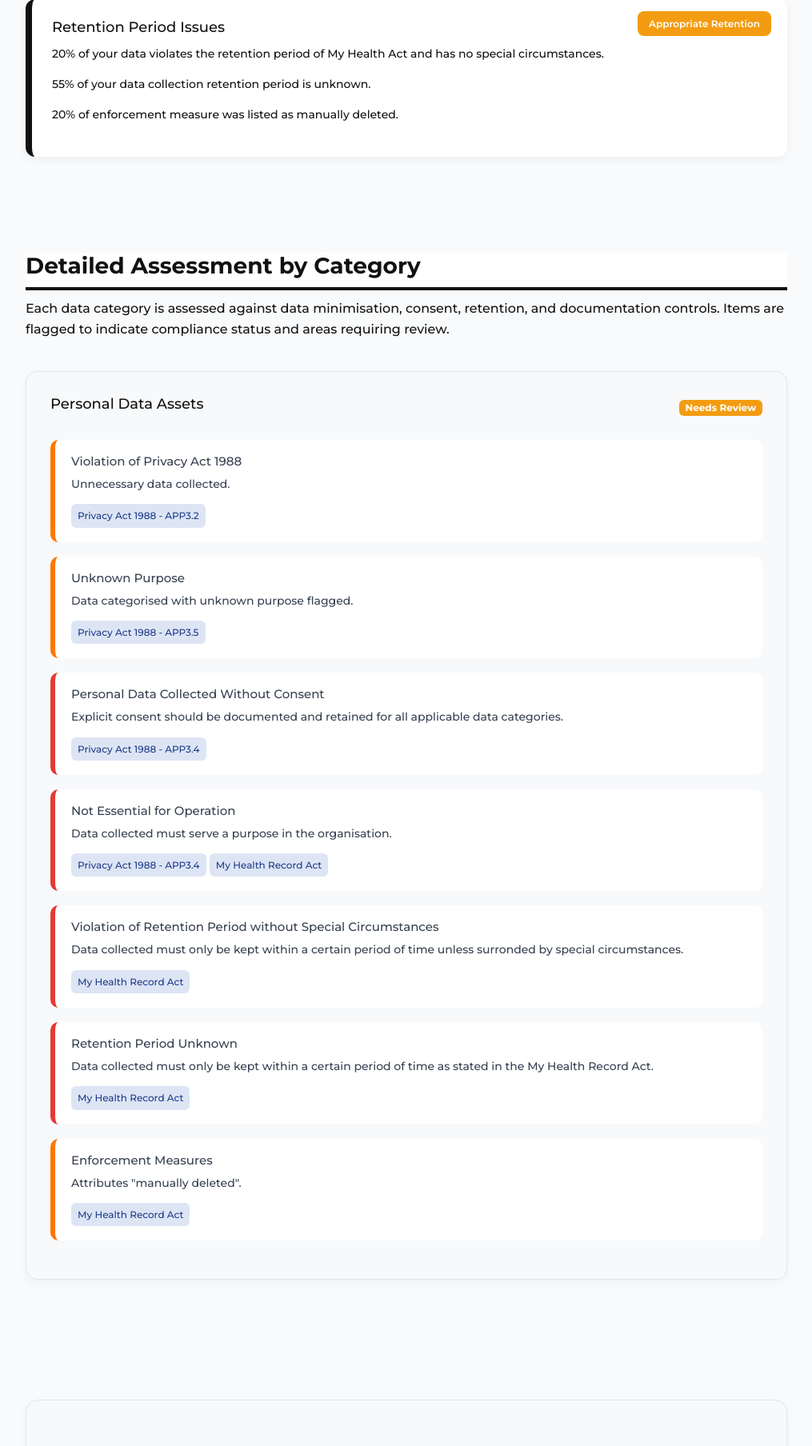
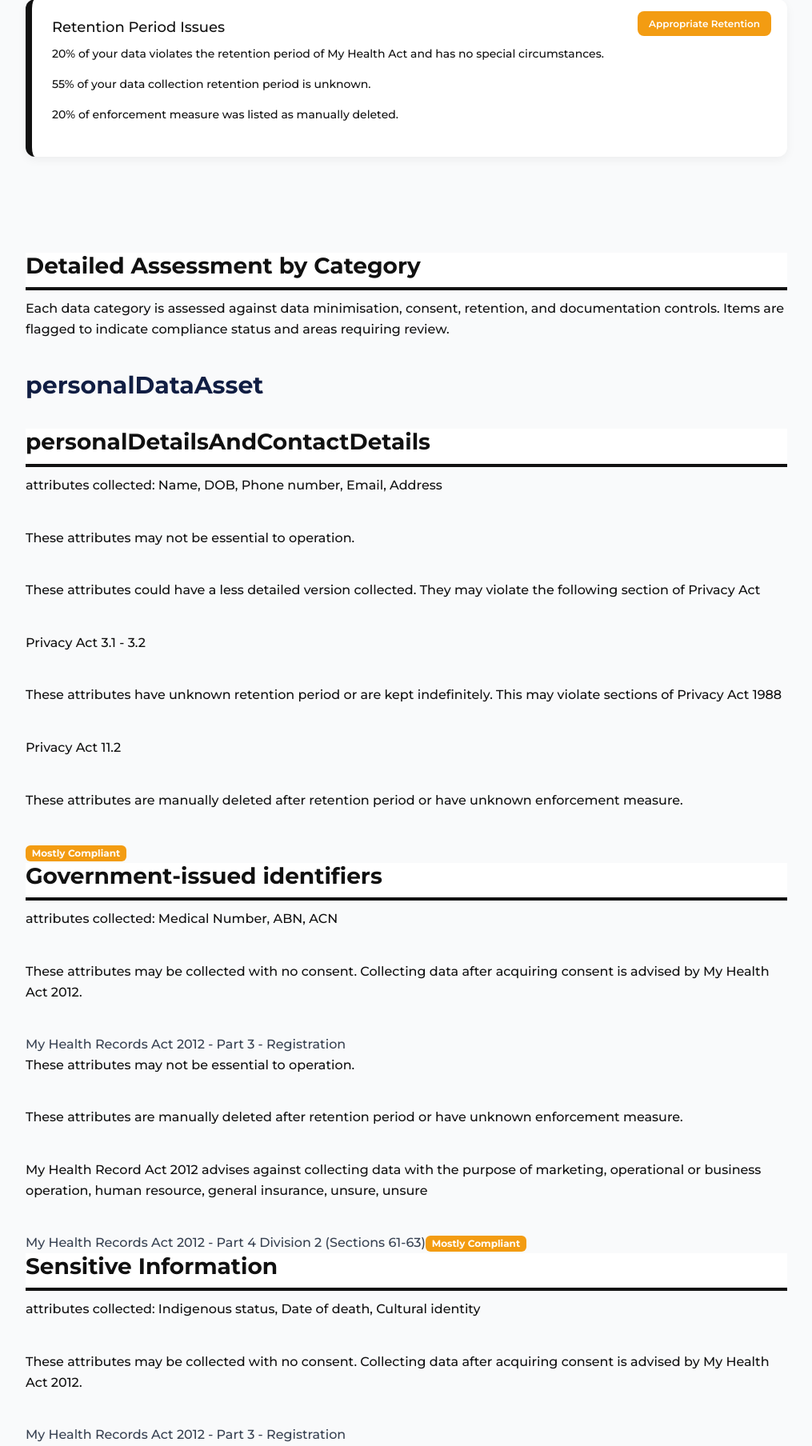
Before and after one commit to jiji-jpg/Data_Minimisation, a Flask app: page /report in a window 1280 px wide. Shown: the part 2122-3930 px from the top of the page at 80% size, without its empty margins (132-1147 px from the left). Run offline with Flask 3, Linux system fonts and the light colour scheme.

Commit message:
executive summary

```diff
--- a/Frontend/static/js/script_latest.js
+++ b/Frontend/static/js/script_latest.js
@@ -10,52 +10,92 @@ document.addEventListener("DOMContentLoaded", async () => {
     const mhrAct = await mhrRes.json();
     const privacyAct = await privacyRes.json();
 
+    // - Loop through categories
+    const categories = data[1][0].personalDataAsset;
+
+    let badCategoryCount = 0;
+
     // == Key Findings ==
     // purpose violation MHR Act
     const purposeResult = calculateFromRules(data, mhrAct, "purpose");
+    const consentResult = calculateFromRules(data, mhrAct, "consent");
+    const lessDetailedResult = calculateFromRules(data, privacyAct, "lessDetailed");
+    const essentialResult = calculateFromRules(data, privacyAct, "essential");
+    const retentionResult = calculateRetentionIssues(data, mhrAct);
+
+    if (document.getElementById("mhr-result")) {
     document.getElementById("mhr-result").textContent =
         `${purposeResult.violation}% of your data violates the purpose of My Health Record Act.`;
 
-    // purpose = unsure
     document.getElementById("purpose-unsure-result").textContent =
         `${purposeResult.unsure}% of your data collection purpose is unknown.`;
 
-    // consent = no
-    const consentResult = calculateFromRules(data, mhrAct, "consent");
     document.getElementById("consent-result").textContent =
         `${consentResult.violation}% of data was collected without patient consent, while ${consentResult.unsure}% are unsure.`;
 
-    // less details = yes
-    const lessDetailedResult = calculateFromRules(data, privacyAct, "lessDetailed");
     document.getElementById("less-detailed-result").textContent =
         `${lessDetailedResult.violation}% of attributes can have less detailed version collected, while ${lessDetailedResult.unsure}% are unsure.`;
 
-    // essential = no
-    const essentialResult = calculateFromRules(data, privacyAct, "essential");
     document.getElementById("non-essential-result").textContent =
         `${essentialResult.violation}% of attributes are not essential, while ${essentialResult.unsure}% are unsure.`;
 
-    // retention period voilates MyHealthAct/no special circumstances
-    const retentionResult = calculateRetentionIssues(data, mhrAct);
     document.getElementById("retention-result").textContent =
         `${retentionResult.violation}% of retention periods violate My Health Record Act and have no special circumstances.`;
 
-    // retention period = unknown
     document.getElementById("retention-unknown-result").textContent =
         `${retentionResult.unsure}% of retention periods are undefined or uncertain.`;
 
-    // manual deletion enforced
     document.getElementById("manual-delete-result").textContent =
         `${retentionResult.manualDeleted}% of enforcement measures rely on manual deletion.`;
+    }
 
     // == End of Key Findings ==
 
     // -------------------------------------
 
     // == Executive Summary ==
+    // Total categories assessed
+    const totalCategoriesEl = document.getElementById("total-categories");
+        if (totalCategoriesEl) {
+            totalCategoriesEl.textContent = categories.length;
+        }
 
-    // - Create counter for category with violations
-    let badCategoryCount = 0;
+    // Recommendations count (static for now)
+    const recommendationsEl = document.getElementById("recommendations-count");
+        if (recommendationsEl) {
+            const recommendationCards = document.querySelectorAll(".recommended-actions article");
+            recommendationsEl.textContent = recommendationCards.length;
+        }
+
+    // Score labels (Medium / High)
+    function getScoreLabel(score) {
+        if (score > 20/3) return "High";
+        if (score > 10/3) return "Medium";
+        return "Low";
+    }
+
+    function getScoreColor(score) {
+        if (score > 20/3) return "#1bb273"; // green
+        if (score > 10/3) return "#f39c12"; // orange
+        return "#ff002f"; // red
+    }
+
+    // Calculation for Minimisation & Retention Scores
+    const minimisationScore = calculateMinimisationScore(data);
+    const retentionScore = calculateRetentionScore(data);
+
+    const minimisationScoreEl = document.getElementById("minimisation-score");
+        if (minimisationScoreEl) {
+            minimisationScoreEl.textContent = getScoreLabel(minimisationScore);
+            minimisationScoreEl.style.color = getScoreColor(minimisationScore);
+        }
+
+    const retentionScoreEl = document.getElementById("retention-score");
+        if (retentionScoreEl) {
+            retentionScoreEl.textContent = getScoreLabel(retentionScore);
+            retentionScoreEl.style.color = getScoreColor(retentionScore);
+        }
+
     // == End of Executive Summary
 
     // -------------------------------------
@@ -63,17 +103,14 @@ document.addEventListener("DOMContentLoaded", async () => {
     // == Detailed Findings by Categories ==
     const container = document.getElementById("findingsByCategories")
 
-
+    if (container)
+    {
     // - Get if collect MHR
     const MHR_COLLECTED = checkMHR(data[0]["collectMyHealthRecord"])
 
     // - Get Data Asset Name
     const DATA_ASSET = Object.keys(data[1][0])[0]
     createElement("h1", DATA_ASSET, container)
-
-    // - Loop through categories
-    const categories = data[1][0].personalDataAsset;
-
 
     for (const category of categories){
         const [categoryName, categoryDetails] = Object.entries(category)[0];
@@ -99,6 +136,13 @@ document.addEventListener("DOMContentLoaded", async () => {
             badCategoryCount ++;
         }
     }
+}
+    // Areas requiring action
+    // Reflecting number of categories listed in Detailed Assessments
+    const areasActionEl = document.getElementById("areas-action");
+        if (areasActionEl) {
+            areasActionEl.textContent = badCategoryCount;
+        }
 
     // == End of Detailed Findings by Categories ==
     // -------------------------------------
@@ -445,3 +489,220 @@ function calculateRetentionIssues(data, mhrAct) {
         manualDeleted: total === 0 ? 0 : Math.round((manualDeletedCount / total) * 100)
     };
 }
+
+// == Scoring Helper Functions ==
+function getCategoryFieldValue(categoryDetails, key) {
+    const item = categoryDetails.find(obj => Object.prototype.hasOwnProperty.call(obj, key));
+    return item ? String(item[key]).toLowerCase().trim() : "";
+}
+
+function normalizeScore(score, minScore, maxScore) {
+    if (maxScore === minScore) return 0;
+    return (score - minScore) / (maxScore - minScore);
+}
+
+function calculateWeightedThreeLevelScore(values, weights) {
+    let score = 0;
+    let total = 0;
+
+    values.forEach(value => {
+        if (weights.hasOwnProperty(value)) {
+            score += weights[value];
+            total++;
+        }
+    });
+
+    if (total === 0) return 0;
+
+    const weightValues = Object.values(weights);
+    const minWeight = Math.min(...weightValues);
+    const maxWeight = Math.max(...weightValues);
+
+    const minScore = minWeight * total;
+    const maxScore = maxWeight * total;
+
+    return normalizeScore(score, minScore, maxScore);
+}
+
+// == Scoring Functions ==
+// Minimisation Score Function
+
+function calculateMinimisationScore(data) {
+    const categories = data[1][0].personalDataAsset;
+
+    const lessDetailedValues = [];
+    const consentValues = [];
+    const essentialValues = [];
+    const purposeValues = [];
+
+    categories.forEach(categoryObj => {
+        const categoryDetails = Object.entries(categoryObj)[0][1];
+
+        const lessDetailed = getCategoryFieldValue(categoryDetails, "lessDetailed");
+        const consent = getCategoryFieldValue(categoryDetails, "consent");
+        const essential = getCategoryFieldValue(categoryDetails, "essential");
+        const purpose = getCategoryFieldValue(categoryDetails, "collectionPurpose");
+
+        lessDetailedValues.push(lessDetailed);
+        consentValues.push(consent);
+        essentialValues.push(essential);
+        purposeValues.push(purpose);
+    });
+
+    // a = lessDetailed
+    // yes = bad, no = good, unsure = middle
+    const a = calculateWeightedThreeLevelScore(lessDetailedValues, {
+        "yes": -1,
+        "no": 2,
+        "unsure": 1
+    });
+
+    // b = consent
+    const b = calculateWeightedThreeLevelScore(consentValues, {
+        "yes": 2,
+        "no": -1,
+        "unsure": 1
+    });
+
+    // c = essential
+    const c = calculateWeightedThreeLevelScore(essentialValues, {
+        "yes": 2,
+        "no": -1,
+        "unsure": 1
+    });
+
+    // d = purpose
+    // any purpose other than unsure/unknown = good
+    let knownPurposeCount = 0;
+    let unknownPurposeCount = 0;
+
+    purposeValues.forEach(value => {
+        if (value === "unsure" || value === "unknown" || value === "") {
+            unknownPurposeCount++;
+        } else {
+            knownPurposeCount++;
+        }
+    });
+
+    const totalPurpose = knownPurposeCount + unknownPurposeCount;
+    let d = 0;
+
+    if (totalPurpose > 0) {
+        const purposeScore = (1 * knownPurposeCount) + (-1 * unknownPurposeCount);
+        const purposeMin = -1 * totalPurpose;
+        const purposeMax = 1 * totalPurpose;
+        d = normalizeScore(purposeScore, purposeMin, purposeMax);
+    }
+
+    const finalScore = ((a + b + c + d) / 4) * 10;
+    return Number(finalScore.toFixed(1));
+}
+
+// Retention Score Function
+
+function calculateRetentionScore(data) {
+    const categories = data[1][0].personalDataAsset;
+
+    let totalCategoryCount = 0;
+    let categoryPoint = 0;
+
+    const deletionValues = [];
+    const retentionValues = [];
+
+    categories.forEach(categoryObj => {
+        const categoryDetails = Object.entries(categoryObj)[0][1];
+
+        const retentionPeriodForMHR = getCategoryFieldValue(categoryDetails, "retentionPeriodForMHR");
+        const specialCircumstance = getCategoryFieldValue(categoryDetails, "specialCircumtance");
+        const enforcementMeasure = getCategoryFieldValue(categoryDetails, "enforcementMeasure");
+        const retentionPeriod = getCategoryFieldValue(categoryDetails, "retentionPeriod");
+
+        // a: category point logic
+        if (
+            retentionPeriodForMHR === "up to 30 years after death" ||
+            retentionPeriodForMHR === "100 years"
+        ) {
+            categoryPoint += 1;
+            totalCategoryCount++;
+        } else if (
+            retentionPeriodForMHR === "unsure" &&
+            specialCircumstance === "no"
+        ) {
+            categoryPoint += 0;
+            totalCategoryCount++;
+        } else if (
+            retentionPeriodForMHR === "unsure" &&
+            specialCircumstance === "unsure"
+        ) {
+            categoryPoint += 0.5;
+            totalCategoryCount++;
+        } else {
+            categoryPoint += 1;
+            totalCategoryCount++;
+        }
+
+        // b: deletion / enforcement
+        // clarified rules:
+        // manually deleted = manual bad
+        // unsure = manual bad
+        // upon patient request = good
+
+        if (
+            enforcementMeasure === "manually deleted" ||
+            enforcementMeasure === "unsure"
+        ) {
+            deletionValues.push("manual");
+        } else if (enforcementMeasure === "upon patient request") {
+            deletionValues.push("good");
+        } else {
+            deletionValues.push("good");
+        }
+
+        // c: retention period
+        retentionValues.push(retentionPeriod);
+    });
+
+    const a = totalCategoryCount === 0 ? 0 : categoryPoint / totalCategoryCount;
+
+    // b
+    let deletionScore = 0;
+    let deletionCount = 0;
+
+    deletionValues.forEach(value => {
+        if (value === "good") {
+            deletionScore += 2;
+            deletionCount++;
+        } else if (value === "manual") {
+            deletionScore += 1;
+            deletionCount++;
+        }
+    });
+
+    const b = deletionCount === 0
+        ? 0
+        : normalizeScore(deletionScore, 1 * deletionCount, 2 * deletionCount);
+
+    // c
+    let retentionScoreRaw = 0;
+    let retentionCount = 0;
+
+    retentionValues.forEach(value => {
+        if (value === "information is kept indefinitely") {
+            retentionScoreRaw += -1;
+            retentionCount++;
+        } else if (value === "unsure" || value === "unknown" || value === "") {
+            retentionScoreRaw += 1;
+            retentionCount++;
+        } else {
+            retentionScoreRaw += 2;
+            retentionCount++;
+        }
+    });
+
+    const c = retentionCount === 0
+        ? 0
+        : normalizeScore(retentionScoreRaw, -1 * retentionCount, 2 * retentionCount);
+
+    const finalScore = ((a + b + c) / 3) * 10;
+    return Number(finalScore.toFixed(1));
+}
--- a/Frontend/templates/components/header.html
+++ b/Frontend/templates/components/header.html
@@ -13,7 +13,7 @@
   <link rel="stylesheet" href="/static/css/styles.css">
 
   <!--Link to external Javascript-->
-  <script src="myscripts.js"></script>
+  <!--<script src="myscripts.js"></script>-->
   <link href="https://cdn.jsdelivr.net/npm/bootstrap@5.3.8/dist/css/bootstrap.min.css" rel="stylesheet" integrity="sha384-sRIl4kxILFvY47J16cr9ZwB07vP4J8+LH7qKQnuqkuIAvNWLzeN8tE5YBujZqJLB" crossorigin="anonymous">
 </head>
 <body>
--- a/Frontend/templates/pages/report.html
+++ b/Frontend/templates/pages/report.html
@@ -61,20 +61,20 @@
 
       <div class="summary-scores">
         <div class="score-card">
-          <h3 class="high-score-collection">Medium</h3>
+          <h3 id="minimisation-score" class="high-score-collection"></h3>
           <p>Minimisation Score</p>
         </div>
 
         <div class="score-card">
-          <h3 class="high-score-retention">High</h3>
+          <h3 id="retention-score" class="high-score-retention"></h3>
           <p>Retention Score</p>
         </div>
       </div>
 
       <div class="summary-status">
-        <p><strong>8</strong> Data Asset Categories Assessed</p>
-        <p><strong>3</strong> Areas Requiring Action</p>
-        <p><strong>4</strong> Recommendations Provided</p>
+        <p><strong id="total-categories"></strong> Data Asset Categories Assessed</p>
+        <p><strong id="areas-action"></strong> Areas Requiring Action</p>
+        <p><strong id="recommendations-count"></strong> Recommendations Provided</p>
       </div>
     </section>
     </div>
@@ -161,12 +161,13 @@
 
     <!-- Detailed Assessment by Category -->
     <div class="container">
-    <section class="detailed-assessment">
+    <section class="detailed-assessment" id="findingsByCategories">
       <h2>Detailed Assessment by Category</h2>
       <p>
         Each data category is assessed against data minimisation, consent, retention, and documentation controls. Items are flagged to indicate compliance status and areas requiring review.
       </p>
 
+  <!--
     <article class="category">
 
       <div class="category-header">
@@ -232,6 +233,7 @@
       </div>
 
     </article>
+  -->
     </section>
     </div>
 
@@ -474,6 +476,7 @@
     </section>
     </div>
 
-<script src="../../../Backend/functions.js"></script>
+    <script src="{{ url_for('static', filename='js/script_latest.js') }}"></script>
+
 </body>
 </html>
```
